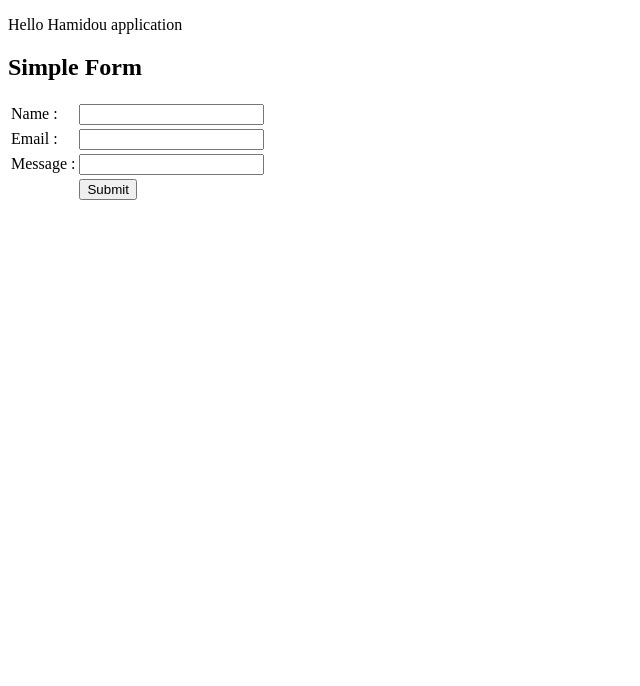
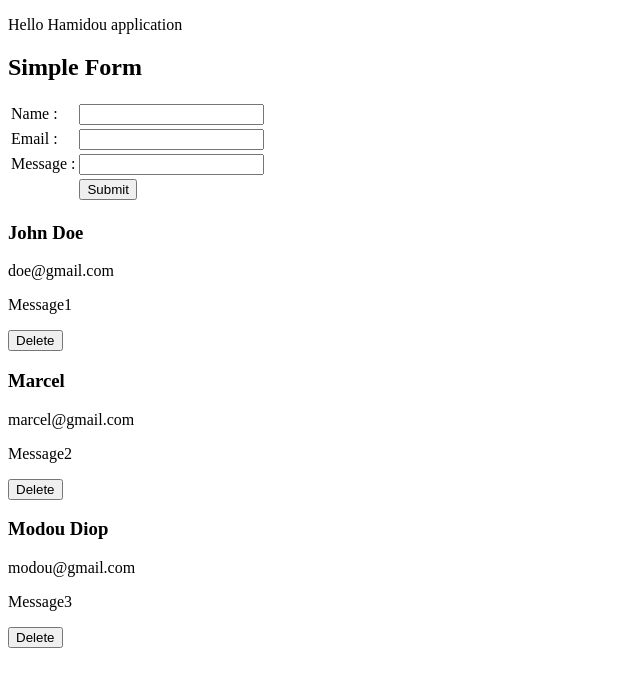
Before and after one commit to Hamidou-Woury-Ba/angular-crash-course, an Angular app: page / in a window 1280 px wide. Shown: the top 686 px of the page, without its empty margins (0-640 px from the left). Built offline with nearby package versions, Linux system fonts and the light colour scheme.

Commit message:
Mise en place d'un sercice : MyFirstService

```diff
--- a/src/app/app.config.ts
+++ b/src/app/app.config.ts
@@ -2,7 +2,8 @@ import { ApplicationConfig, provideZoneChangeDetection } from '@angular/core';
 import { provideRouter } from '@angular/router';
 
 import { routes } from './app.routes';
+import { MyFirstService } from './services/my-first.service';
 
 export const appConfig: ApplicationConfig = {
-  providers: [provideZoneChangeDetection({ eventCoalescing: true }), provideRouter(routes)]
+  providers: [provideZoneChangeDetection({ eventCoalescing: true }), provideRouter(routes), MyFirstService],
 };
--- a/src/app/message-details/message-details.component.ts
+++ b/src/app/message-details/message-details.component.ts
@@ -16,7 +16,7 @@ export class MessageDetailsComponent {
   index : number = -1;
 
   @Output() // Ceci est un décorateur qui permet de définir une propriété de sortie pour le composant enfant
-  delete : EventEmitter<number> = new EventEmitter<number>();
+  delete : EventEmitter<number> = new EventEmitter<number>(); // Émetteur d'événements pour la suppression d'un message
 
   onDeleted() : void {
     this.delete.emit(this.index); // Émettre un événement de suppression avec l'index de l'élément à supprimer
--- a/src/app/my-first-comp/my-first-comp.component.ts
+++ b/src/app/my-first-comp/my-first-comp.component.ts
@@ -2,6 +2,7 @@ import { CommonModule } from '@angular/common';
 import { Component } from '@angular/core';
 import { FormsModule } from '@angular/forms';
 import { MessageDetailsComponent } from "../message-details/message-details.component";
+import { MyFirstService } from '../services/my-first.service';
 
 @Component({
   selector: 'app-my-first-comp',
@@ -17,18 +18,25 @@ export class MyFirstCompComponent {
   isSubmitted : boolean = false;
   messages : Array<any> = [];
 
+  constructor(
+    private service : MyFirstService
+  ) {
+    this.messages = this.service.getAllMessages();
+    this.isSubmitted = this.messages.length > 0; // Vérifier si le tableau de messages n'est pas vide
+  }
+
   onSubmit() : void {
     this.isSubmitted = true;
-    this.messages.push({
-      name: this.name,
-      email: this.email,
-      message: this.message
+    this.service.insert({
+      'name': this.name,
+      'email': this.email,
+      'message': this.message
     });
 
     console.log(this.messages);
   }
 
   deleteMessage(index : number) : void {
-    this.messages.splice(index, 1); // Supprimer un élément du tableau à l'index donné
+    this.service.deleteMessage(index); // Supprimer un élément du tableau à l'index donné
   }
 }
--- /dev/null
+++ b/src/app/services/my-first.service.ts
@@ -0,0 +1,35 @@
+import { Injectable } from '@angular/core';
+
+@Injectable()
+export class MyFirstService {
+
+  messages : Array<any> = [];
+
+  constructor() {
+    this.init(); // Initialiser les messages
+  }
+
+  init() : void {
+    this.insert(
+      { name: 'John Doe', email: 'doe@gmail.com', message: 'Message1' }
+    );
+    this.insert(
+      { name: 'Marcel', email: 'marcel@gmail.com', message: 'Message2' }
+    );
+    this.insert(
+      {name : 'Modou Diop', email : 'modou@gmail.com', message : 'Message3'}
+    );
+  }
+
+  insert(message : { name : String, email : String, message : String }) : void {
+    this.messages.push(message);
+  }
+
+  getAllMessages() : any[] {
+    return this.messages;
+  }
+
+  deleteMessage(index : number) : void {
+    this.messages.splice(index, 1);
+  }
+}
```
Also changed, not shown: 1 other file (tests, documents, lock files or other folders).
